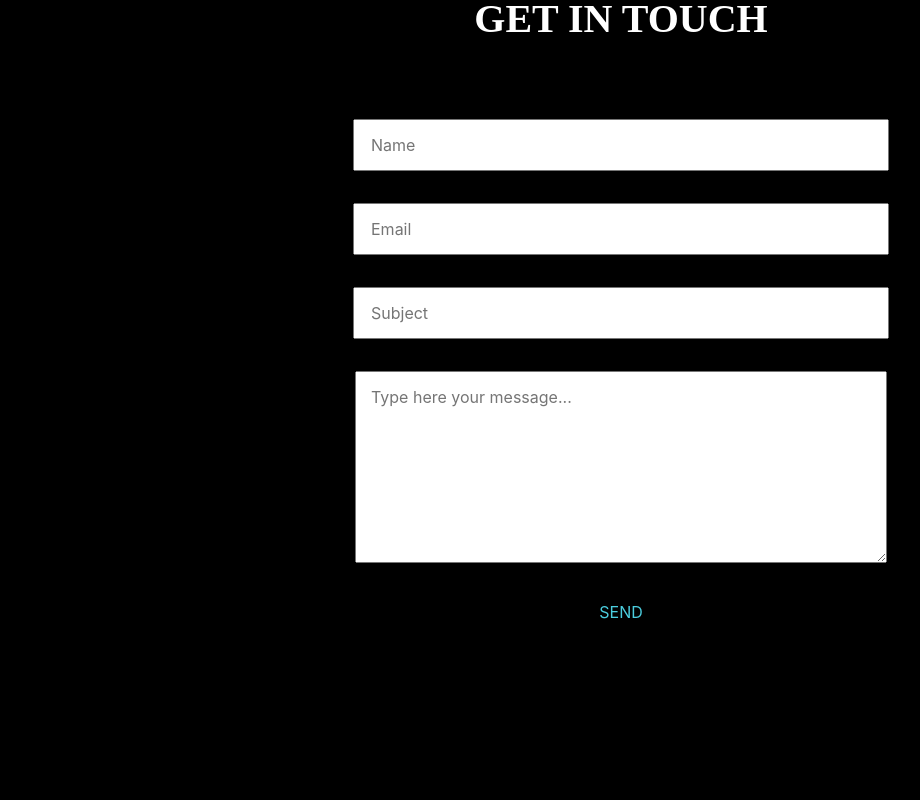
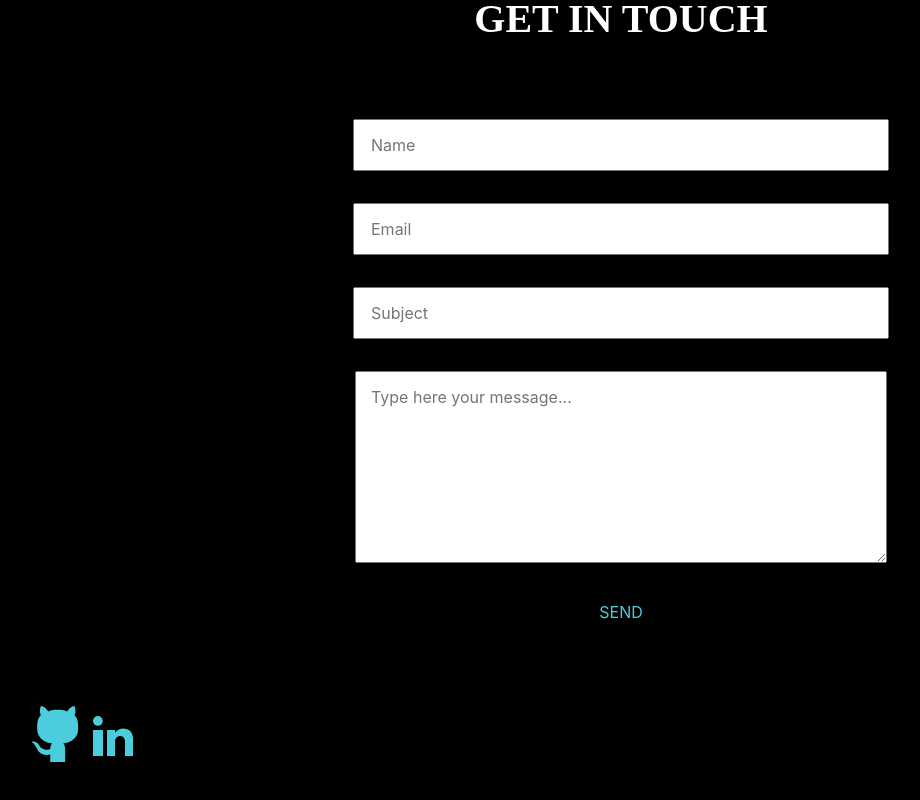
Before and after one commit to Pits111/Portfolio, a React (Create React App) app in the folder myportfolio/: page /Contact in a window 1280 px wide. Shown: the part 472-1272 px from the top of the page, without its empty margins (19-939 px from the left). Before the commit the page ends 1118 px from the top, so only its background shows below. Built offline with nearby package versions, Linux system fonts and the light colour scheme.

Commit message:
added github and linkedin icons

```diff
--- a/myportfolio/src/App.js
+++ b/myportfolio/src/App.js
@@ -8,6 +8,7 @@ import CardsList from './components/CardsList';
 import cards from './components/CardData';
 import SkillsList from './components/SkillsList';
 import skillcards from './components/SkillData';
+import Footer from './components/Footer';
 
 
 
@@ -27,6 +28,7 @@ function App() {
           </Route>
           <Route path="/Contact" component={Contact}/>
           </Switch>
+          <Footer />
     </div>
   );
 }
--- a/myportfolio/src/components/Footer.css
+++ b/myportfolio/src/components/Footer.css
@@ -0,0 +1,20 @@
+.footer-container{
+    display: flex;
+    justify-content: left;
+    text-align: center;
+    margin-top: 3rem;
+    padding-bottom: 2rem;
+    padding-left: 1rem;
+}
+
+.linkedin{
+    max-width: 5vh;
+    margin: 10px;
+}
+
+
+.github{
+    display: flex;
+    max-width: 7vh;
+    padding-left: 30px;
+}
--- a/myportfolio/src/components/Footer.js
+++ b/myportfolio/src/components/Footer.js
@@ -1,54 +1,28 @@
-import React from "react";
-import { FontAwesomeIcon } from "@fortawesome/react-fontawesome";
+import './Footer.css';
+import LinkedIn from './../img/LinkedIn.svg';
+import GitHub from './../img/GitHub.svg';
 
-const FooterItems = [
-  {
-    title: "",
-    url: "/",
-    cName: "footer-links",
-    icon: <FontAwesomeIcon icon={["fab", "github"]} size="2x" />
-  },
-  {
-    title: "View",
-    url: "/view",
-    cName: "footer-links"
-  }
-];
+const Footer = () => {
+  return (
+    <div className="footer-container">
+        <a href="https://github.com/Pits111">
+         <img
+          className="github"
+          src={GitHub}
+          alt="GitHub"
+          />
+        </a>
+      <a href="https://de.linkedin.com/in/isabelmehlmann">
+      <img
+        className="linkedin"
+        src={LinkedIn}
+        alt="LinkedIn"
+      />
+      </a>
 
-class Footer extends React.Component {
-  state = { clicked: false };
-
-  handleClick = () => {
-    this.setState({ clicked: !this.state.clicked });
-  };
-
-  render() {
-    return (
-      <footer className="FooterItems">
-        <div>
-          <FontAwesomeIcon icon={["fab", "github"]} size="2x" />
-          <FontAwesomeIcon icon={["fab", "facebook"]} size="2x" />
-          <FontAwesomeIcon icon={["fab", "twitter"]} size="2x" />
-          <FontAwesomeIcon icon={["fab", "instagram"]} size="2x" />
-        </div>
-
-        <ul
-          className={this.state.clicked ? "footer-menu active" : "footer-menu"}
-        >
-          {FooterItems.map((item, index) => {
-            return (
-              <li key={index}>
-                <a className={item.cName} href={item.url}>
-                  {item.title}
-                  {item.icon}
-                </a>
-              </li>
-            );
-          })}
-        </ul>
-      </footer>
-    );
-  }
-}
+      <p></p>
+    </div>
+  );
+};
 
 export default Footer;
```
Also changed, not shown: myportfolio/src/img/GitHub.svg (added), myportfolio/src/img/LinkedIn.svg (added).
